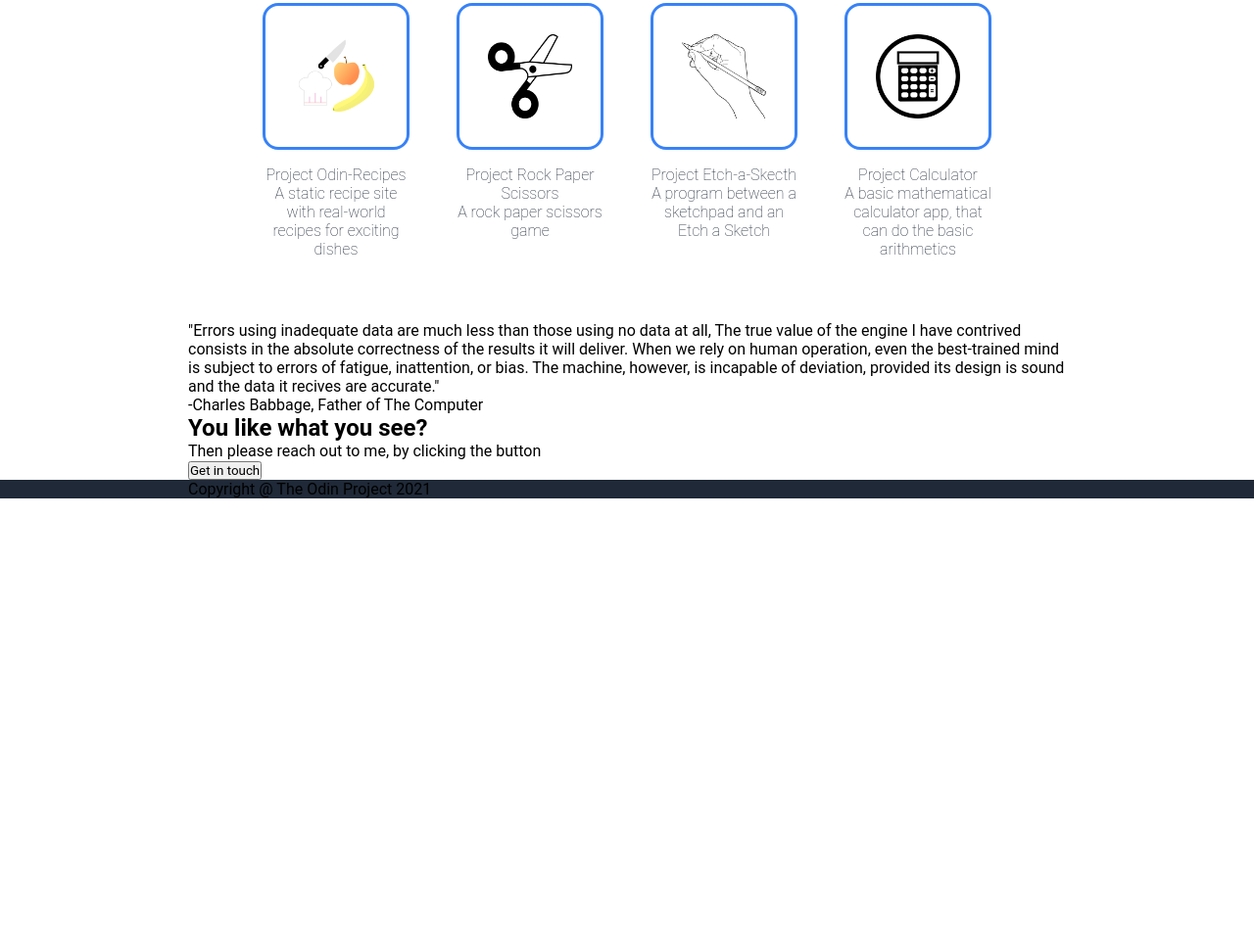
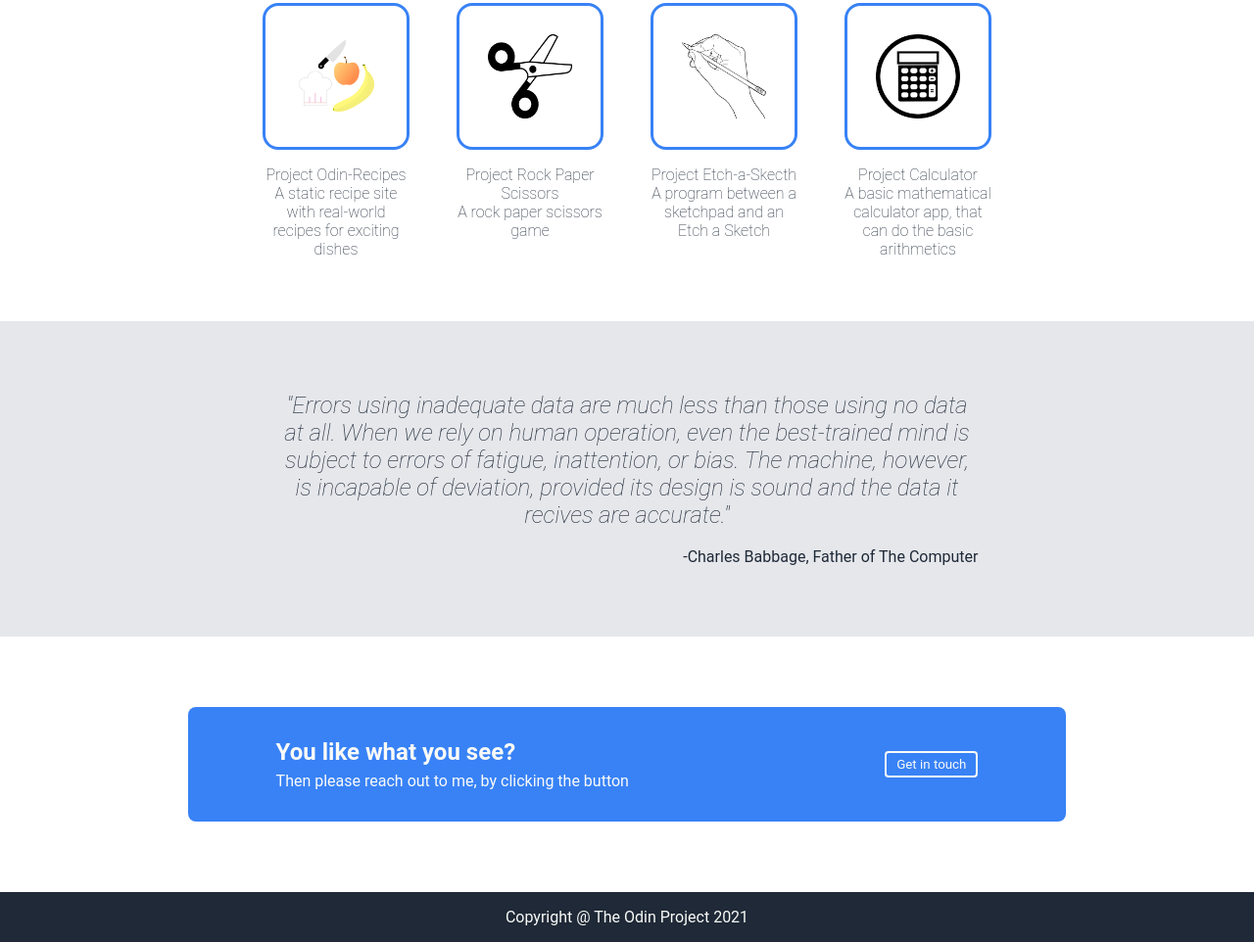
Before and after one commit to jc-joe/Project-landing-page, a plain HTML site: page index.html in a window 1280 px wide. Shown: the part 540-1502 px from the top of the page at 98% size. Before the commit the page ends 1049 px from the top, so only its background shows below. Drawn offline with Linux system fonts and the light colour scheme.

Commit message:
Do get in touch section and footer
Used paddings and some flex for the get in touch section to make them
look nice and consistent with the pages layout and coloring
enjoy. Oh and the get in touch isn't working for now, I'll update
that when i learn some more javascript and css animations, I will
like to implement a pop-up that carries my contact info. So stay
tuned for that.

```diff
--- a/index.html
+++ b/index.html
@@ -33,7 +33,7 @@
                 </div>
             </div>
 
-            <div class="main padding-lr">
+            <div class="main">
                 <div class="section projects" id="my-projects">
                     <h1>My Projects</h1>
                     <ul>
@@ -85,17 +85,17 @@
 
                 <div class="section grey-background">
                     <p class="quote">
-                        "Errors using inadequate data are much less than those using no data at all, The true
-                        value of the engine I have contrived consists in the absolute correctness of the
-                        results it will deliver. When we rely on human operation, even the best-trained mind
+                        "Errors using inadequate data are much less than those using no data at all. When we rely on human operation, even the best-trained mind
                         is subject to errors of fatigue, inattention, or bias. The machine, however, is
                         incapable of deviation, provided its design is sound and the data it recives are
                         accurate."
                     </p>
+                    <br>
                     <p class="quote-author">-Charles Babbage, Father of The Computer</p>
                 </div>
-                <div class="section sec-1">
-                    <div class="call-to-action-bar">
+
+                <div class="section get-in-touch">
+                    <div class="get-in-touch-bar">
                         <div class="text">
                             <h2>You like what you see?</h2>
                             <p>Then please reach out to me, by clicking the button</p>
--- a/styles/style.css
+++ b/styles/style.css
@@ -12,13 +12,12 @@
     background-color: #1f2937;
 }
 
-.padding-lr {
-    padding: 0 15%;
-}
-
 
 /* ------------------------------------- HEADER -------------------------------------------- */
 
+.header {
+    padding: 0 15%;
+}
 
 .nav {
     display: flex;
@@ -90,8 +89,13 @@
 /* --------------------------------------------- MAIN ---------------------------------------- */
 /* Sec-1 */
 
-.projects {
+.section {
+    padding: 0 15%;
+}
+
+.projects.section {
     padding: 18px 0 64px;
+    /* background-color: #f9faf8; */
 }
 
 .projects h1 {
@@ -148,3 +152,63 @@
 }
 
 /* Sec-2 */
+
+.grey-background {
+    background-color: #e5e7eb;
+    padding: 72px 15%;
+    text-align: center;
+}
+
+.quote, .quote-author {
+    padding: 0 10%;
+    font-size: 24px;
+    font-style: italic;
+    font-weight: lighter;
+    color: #1f2937;
+}
+
+.quote-author {
+    font-style: normal;
+    text-align: right;
+    font-size: 16px;
+    font-weight: normal;
+}
+
+/* Sec-3 */
+
+.get-in-touch {
+    padding: 72px 15%;
+    /* background-color: #f9faf8; */
+}
+
+.get-in-touch-bar {
+    padding: 32px 10%;
+    background-color: #3882f6;
+    border-radius: 8px;
+    display: flex;
+    justify-content: space-between;
+    color: #f9faf8;
+    align-items: center;
+}
+
+.get-in-touch-bar h2 {
+    margin-bottom: 6px;
+}
+
+.get-in-touch-bar button {
+    background-color: #3882f6;
+    color: #f9faf8;
+    border: 2px solid #f9faf8;
+    border-radius: 4px;
+    padding: 4px 10px;
+}
+
+
+/* --------------------------- FOOTER ---------------------------------------- */
+
+
+.footer {
+    padding: 16px 0;
+    text-align: center;
+    color: #f9faf8;
+}
```
